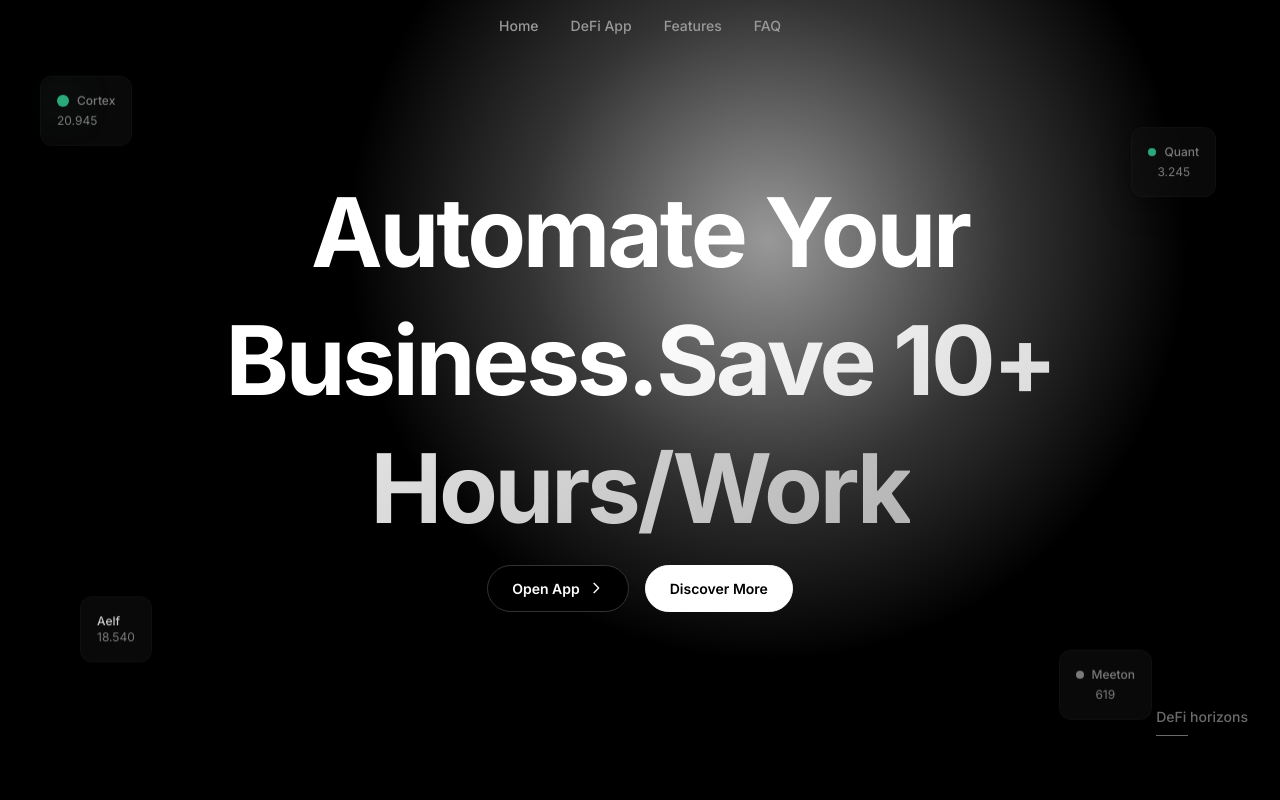
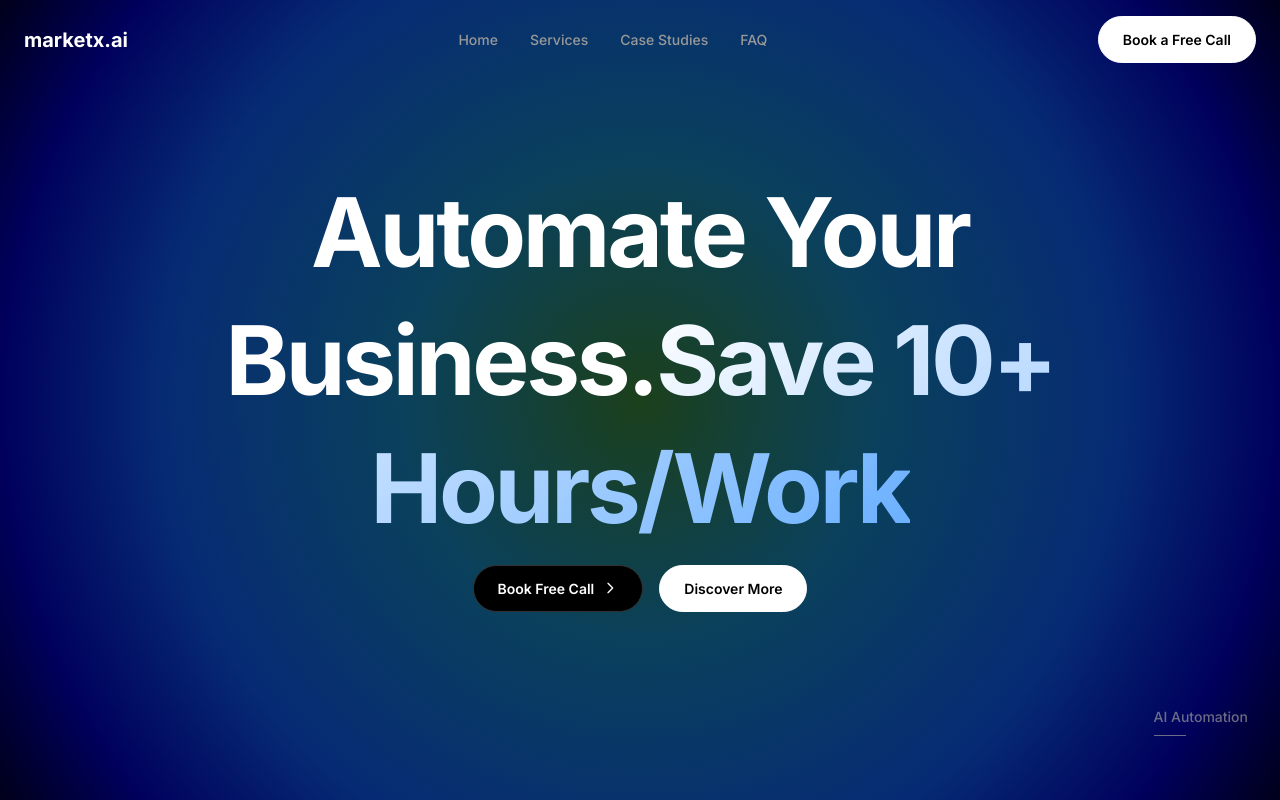
Before and after one commit to theinkspirekit-cmyk/Marketx.ai, a React (Vite) app: page / in a window 1280 px wide. Shown: the top 800 px of the page. Built offline with nearby package versions, Linux system fonts and the light colour scheme; the HTML template or start-up script is replaced by a standard one.

Commit message:
Refactor: Update hero section and navigation

```diff
--- a/src/components/CTA.tsx
+++ b/src/components/CTA.tsx
@@ -115,7 +115,14 @@ const CTA = () => {
 
             {/* Benefits */}
             <div className="space-y-6">
-
+              <a
+                href="https://calendly.com/katkamdheekshitdatta/30min"
+                target="_blank"
+                rel="noopener noreferrer"
+                className="inline-flex items-center justify-center bg-primary hover:bg-primary/90 text-primary-foreground font-semibold px-8 py-6 text-lg rounded-xl transition-colors"
+              >
+                Book Your Free Strategy Call
+              </a>
 
 
             </div>
--- a/src/components/Header.tsx
+++ b/src/components/Header.tsx
@@ -17,9 +17,9 @@ const Header = () => {
   return <header className={`fixed top-0 w-full z-50 transition-all duration-300 ${isScrolled ? 'glass-card border-b' : 'bg-transparent'}`}>
       <nav className="container mx-auto px-6 py-4 my-0">
         <div className="flex items-center justify-between mx-0">
-          {/* Logo matching reference style */}
+          {/* Logo */}
           <div className="flex items-center space-x-2">
-
+            <span className="text-xl font-bold text-foreground">marketx.ai</span>
           </div>
 
           {/* Navigation matching reference */}
@@ -28,23 +28,29 @@ const Header = () => {
               Home
             </button>
             <button onClick={() => scrollToSection('services')} className="text-muted-foreground hover:text-foreground transition-colors font-medium">
-              DeFi App
+              Services
             </button>
 
-            <button onClick={() => scrollToSection('services')} className="text-muted-foreground hover:text-foreground transition-colors font-medium">
-              Features
+            <button onClick={() => scrollToSection('proof')} className="text-muted-foreground hover:text-foreground transition-colors font-medium">
+              Case Studies
             </button>
 
-            <button className="text-muted-foreground hover:text-foreground transition-colors font-medium">
+            <button onClick={() => scrollToSection('faq')} className="text-muted-foreground hover:text-foreground transition-colors font-medium">
               FAQ
             </button>
 
           </div>
 
-          {/* Create Account button matching reference */}
+          {/* Book a Free Call button */}
           <div className="flex items-center space-x-4">
-
-
+            <a
+              href="https://calendly.com/katkamdheekshitdatta/30min"
+              target="_blank"
+              rel="noopener noreferrer"
+              className="btn-primary-ref"
+            >
+              Book a Free Call
+            </a>
           </div>
         </div>
       </nav>
--- a/src/components/Hero.tsx
+++ b/src/components/Hero.tsx
@@ -10,47 +10,6 @@ const Hero = () => {
       {/* Exact radial gradient background matching reference */}
       <div className="radial-bg"></div>
 
-      {/* Floating Elements - matching reference style */}
-      <div className="absolute top-20 left-10 glass-card p-4 float-animation opacity-80">
-        <div className="flex items-center space-x-2">
-          <div className="w-3 h-3 bg-primary rounded-full pulse-glow"></div>
-          <span className="text-xs text-muted-foreground font-medium">Cortex</span>
-        </div>
-        <div className="text-xs text-muted-foreground mt-1">20.945</div>
-      </div>
-
-      <div className="absolute top-32 right-16 glass-card p-4 float-animation opacity-80" style={{
-      animationDelay: '1s'
-    }}>
-        <div className="text-center">
-          <div className="flex items-center space-x-2 mb-1">
-            <div className="w-2 h-2 bg-primary rounded-full"></div>
-            <span className="text-xs text-muted-foreground font-medium">Quant</span>
-          </div>
-          <div className="text-xs text-muted-foreground">3.245</div>
-        </div>
-      </div>
-
-      <div className="absolute bottom-32 left-20 glass-card p-4 float-animation opacity-80" style={{
-      animationDelay: '2s'
-    }}>
-        <div className="flex items-center space-x-2">
-          <span className="text-xs font-medium text-foreground">Aelf</span>
-        </div>
-        <div className="text-xs text-muted-foreground">18.540</div>
-      </div>
-
-      <div className="absolute bottom-20 right-32 glass-card p-4 float-animation opacity-80" style={{
-      animationDelay: '0.5s'
-    }}>
-        <div className="text-center">
-          <div className="flex items-center space-x-2 mb-1">
-            <div className="w-2 h-2 bg-muted-foreground rounded-full"></div>
-            <span className="text-xs text-muted-foreground font-medium">Meeton</span>
-          </div>
-          <div className="text-xs text-muted-foreground">619</div>
-        </div>
-      </div>
 
       {/* Main Content - exact typography matching reference */}
       <div className="container mx-auto px-6 text-center z-10 relative">
@@ -70,12 +29,17 @@ const Hero = () => {
 
           {/* Buttons matching reference style */}
           <div className="flex flex-col sm:flex-row gap-4 justify-center items-center mb-16">
-            <button className="btn-secondary-ref inline-flex items-center space-x-2">
-              <span>Open App</span>
+            <a
+              href="https://calendly.com/katkamdheekshitdatta/30min"
+              target="_blank"
+              rel="noopener noreferrer"
+              className="btn-secondary-ref inline-flex items-center space-x-2"
+            >
+              <span>Book Free Call</span>
               <svg className="w-4 h-4" fill="none" stroke="currentColor" viewBox="0 0 24 24">
                 <path strokeLinecap="round" strokeLinejoin="round" strokeWidth={2} d="M9 5l7 7-7 7" />
               </svg>
-            </button>
+            </a>
 
             <button onClick={() => scrollToSection('services')} className="btn-primary-ref">
               Discover More
@@ -89,10 +53,10 @@ const Hero = () => {
         </div>
       </div>
 
-      {/* Bottom right label matching reference */}
+      {/* Bottom right label */}
       <div className="absolute bottom-16 right-8 opacity-70">
         <div className="text-right">
-          <div className="text-sm text-muted-foreground font-medium">DeFi horizons</div>
+          <div className="text-sm text-muted-foreground font-medium">AI Automation</div>
           <div className="w-8 h-px bg-muted-foreground mt-2"></div>
         </div>
       </div>
--- a/src/components/MobileCTA.tsx
+++ b/src/components/MobileCTA.tsx
@@ -7,13 +7,14 @@ const MobileCTA = () => {
 
   return (
     <div className="md:hidden fixed bottom-4 left-4 right-4 z-50">
-      <Button
-        onClick={() => scrollToSection('cta')}
-        className="w-full btn-glow text-primary-foreground py-4 text-lg font-semibold shadow-glow"
-        size="lg"
+      <a
+        href="https://calendly.com/katkamdheekshitdatta/30min"
+        target="_blank"
+        rel="noopener noreferrer"
+        className="block w-full bg-primary hover:bg-primary/90 text-primary-foreground py-4 text-lg font-semibold transition-colors text-center rounded-xl"
       >
         Book Free Call 📞
-      </Button>
+      </a>
     </div>
   );
 };
--- a/src/components/Offer.tsx
+++ b/src/components/Offer.tsx
@@ -6,6 +6,46 @@ const Offer = () => {
     });
   };
   const benefits = ["Free strategy session to identify automation opportunities", "Custom automation blueprint for your business", "48-hour implementation guarantee", "30-day money-back guarantee if automations don't work", "Ongoing support and optimization included"];
-  return;
+  return (
+    <section id="offer" className="py-20 relative">
+      <div className="container mx-auto px-6">
+        <div className="max-w-4xl mx-auto text-center">
+          <div className="glass-card p-12">
+            <h2 className="text-4xl md:text-6xl font-bold mb-6">
+              <span className="text-foreground">Your First Automation</span>
+              <br />
+              <span className="gradient-text">in 48 Hours</span>
+            </h2>
+
+            <p className="text-xl text-muted-foreground mb-8">
+              Pay only if it works. We're that confident in our results.
+            </p>
+
+            <div className="space-y-4 text-left max-w-2xl mx-auto mb-8">
+              {benefits.map((benefit, index) => (
+                <div key={index} className="flex items-start space-x-3">
+                  <div className="w-6 h-6 bg-primary rounded-full flex items-center justify-center flex-shrink-0 mt-0.5">
+                    <svg className="w-3 h-3 text-primary-foreground" fill="currentColor" viewBox="0 0 20 20">
+                      <path fillRule="evenodd" d="M16.707 5.293a1 1 0 010 1.414l-8 8a1 1 0 01-1.414 0l-4-4a1 1 0 011.414-1.414L8 12.586l7.293-7.293a1 1 0 011.414 0z" clipRule="evenodd" />
+                    </svg>
+                  </div>
+                  <span className="text-foreground">{benefit}</span>
+                </div>
+              ))}
+            </div>
+
+            <a
+              href="https://calendly.com/katkamdheekshitdatta/30min"
+              target="_blank"
+              rel="noopener noreferrer"
+              className="inline-flex items-center justify-center bg-primary hover:bg-primary/90 text-primary-foreground font-semibold px-8 py-6 text-xl rounded-xl transition-colors"
+            >
+              Start Now - It's Free →
+            </a>
+          </div>
+        </div>
+      </div>
+    </section>
+  );
 };
 export default Offer;
--- a/src/components/Proof.tsx
+++ b/src/components/Proof.tsx
@@ -50,6 +50,60 @@ const Proof = () => {
     number: "48hr",
     label: "Average Setup Time"
   }];
-  return;
+  return (
+    <section id="proof" className="py-20 relative">
+      <div className="container mx-auto px-6">
+        <div className="max-w-6xl mx-auto">
+          <div className="text-center mb-16">
+            <h2 className="text-4xl md:text-6xl font-bold mb-6">
+              <span className="text-foreground">Proven Results</span>
+              <br />
+              <span className="gradient-text">Real Success Stories</span>
+            </h2>
+            <p className="text-xl text-muted-foreground max-w-3xl mx-auto">
+              Join hundreds of businesses already saving time and money with our automation solutions.
+            </p>
+          </div>
+
+          {/* Stats */}
+          <div className="grid grid-cols-2 md:grid-cols-4 gap-8 mb-16">
+            {stats.map((stat, index) => (
+              <div key={index} className="text-center">
+                <div className="text-3xl md:text-5xl font-bold text-primary mb-2">{stat.number}</div>
+                <div className="text-muted-foreground font-medium">{stat.label}</div>
+              </div>
+            ))}
+          </div>
+
+          {/* Testimonials */}
+          <div className="grid md:grid-cols-3 gap-8 mb-16">
+            {testimonials.map((testimonial, index) => (
+              <div key={index} className="glass-card p-6">
+                <div className="text-primary font-bold text-lg mb-3">{testimonial.metric}</div>
+                <p className="text-muted-foreground mb-4 italic">"{testimonial.content}"</p>
+                <div>
+                  <div className="font-semibold text-foreground">{testimonial.name}</div>
+                  <div className="text-sm text-muted-foreground">{testimonial.role} at {testimonial.company}</div>
+                </div>
+              </div>
+            ))}
+          </div>
+
+          {/* Tools */}
+          <div className="text-center">
+            <h3 className="text-2xl font-bold mb-8 text-foreground">Trusted Tools We Use</h3>
+            <div className="flex flex-wrap justify-center items-center gap-8">
+              {tools.map((tool, index) => (
+                <div key={index} className="flex items-center space-x-3 glass-card px-6 py-3">
+                  <span className="text-2xl">{tool.logo}</span>
+                  <span className="font-semibold text-foreground">{tool.name}</span>
+                </div>
+              ))}
+            </div>
+          </div>
+        </div>
+      </div>
+    </section>
+  );
 };
 export default Proof;
--- a/src/index.css
+++ b/src/index.css
@@ -21,10 +21,10 @@ Matching the provided reference image exactly.
     --popover: 0 0% 5%;
     --popover-foreground: 0 0% 100%;
 
-    /* Primary - keeping the teal for automation branding */
-    --primary: 158 64% 52%;
-    --primary-foreground: 0 0% 0%;
-    --primary-glow: 158 64% 62%;
+    /* Primary - blue for automation branding */
+    --primary: 212 100% 50%;
+    --primary-foreground: 0 0% 100%;
+    --primary-glow: 212 100% 60%;
 
     /* Secondary - dark grays */
     --secondary: 0 0% 10%;
@@ -50,18 +50,18 @@ Matching the provided reference image exactly.
     /* Border radius */
     --radius: 0.75rem;
 
-    /* Exact reference gradients */
-    --gradient-radial: radial-gradient(600px circle at 60% 30%, rgba(255, 255, 255, 0.6) 0%, rgba(255, 255, 255, 0.2) 40%, rgba(0, 0, 0, 0.8) 70%, rgba(0, 0, 0, 1) 100%);
-    --gradient-hero-bg: radial-gradient(800px circle at 65% 25%, hsl(0 0% 90% / 0.4), hsl(0 0% 30% / 0.2) 40%, hsl(0 0% 0%) 70%);
-    --gradient-text: linear-gradient(135deg, hsl(0 0% 100%), hsl(0 0% 70%));
+    /* AI Automation workflow gradients */
+    --gradient-radial: radial-gradient(800px circle at 50% 50%, hsl(120 60% 60% / 0.3) 0%, hsl(200 80% 50% / 0.4) 30%, hsl(220 90% 40% / 0.6) 60%, hsl(240 100% 20% / 0.9) 80%, hsl(0 0% 0%) 100%);
+    --gradient-hero-bg: radial-gradient(1200px circle at 50% 50%, hsl(120 60% 60% / 0.2), hsl(200 80% 50% / 0.3) 25%, hsl(220 90% 40% / 0.5) 50%, hsl(240 100% 20% / 0.8) 75%, hsl(0 0% 0%) 100%);
+    --gradient-text: linear-gradient(135deg, hsl(0 0% 100%), hsl(212 100% 70%));
 
     /* Subtle gradients for components */
-    --gradient-primary: linear-gradient(135deg, hsl(158 64% 52% / 0.9), hsl(158 64% 62% / 0.7));
+    --gradient-primary: linear-gradient(135deg, hsl(212 100% 50% / 0.9), hsl(212 100% 60% / 0.7));
     --gradient-card: linear-gradient(135deg, hsl(0 0% 8% / 0.8), hsl(0 0% 5% / 0.6));
 
     /* Shadows and glows */
     --shadow-glass: 0 8px 32px 0 hsl(0 0% 0% / 0.5);
-    --shadow-glow: 0 0 40px hsl(158 64% 52% / 0.3);
+    --shadow-glow: 0 0 40px hsl(212 100% 50% / 0.3);
     --shadow-card: 0 4px 20px hsl(0 0% 0% / 0.7);
 
     /* Animation timings */
```
